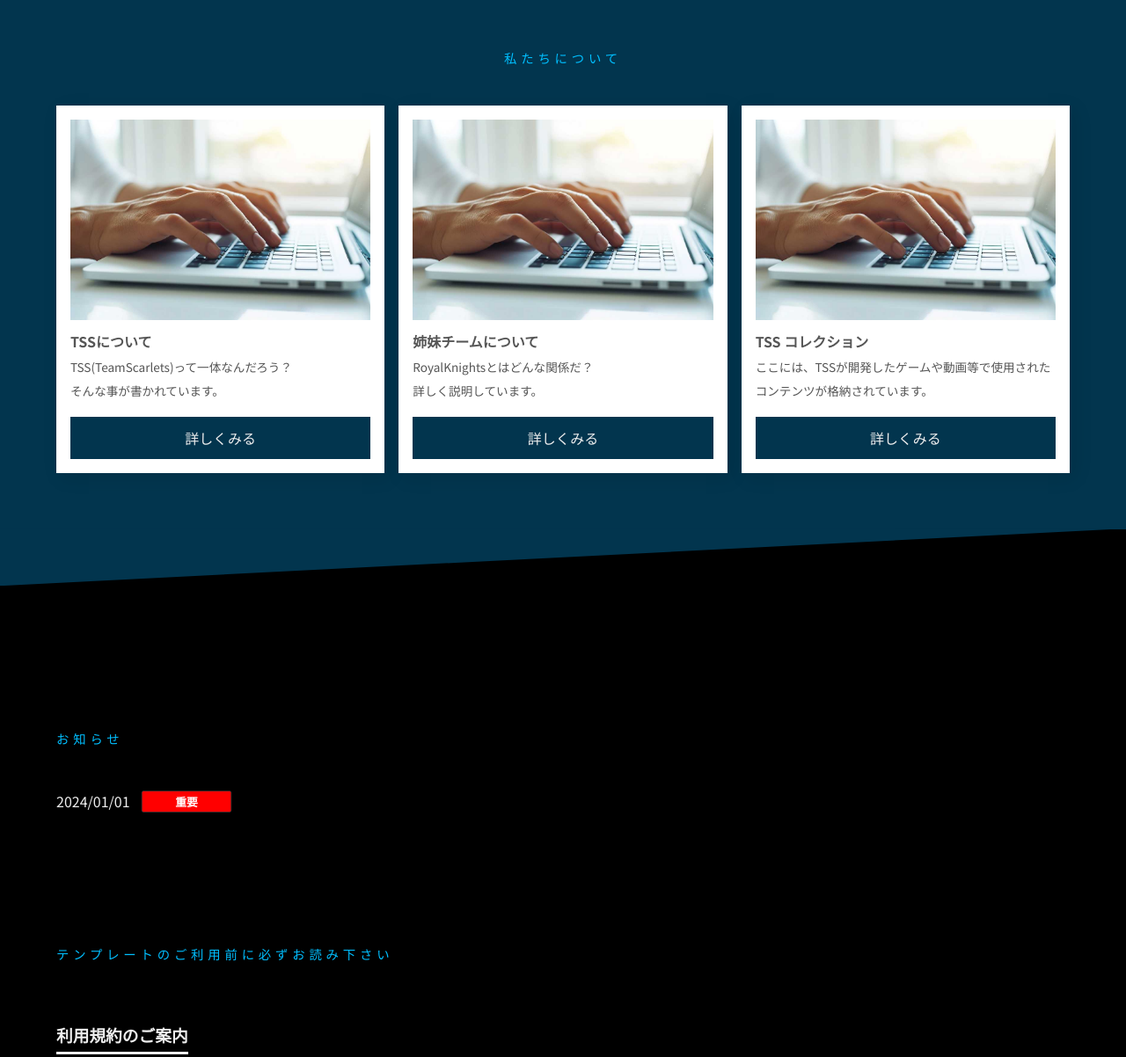
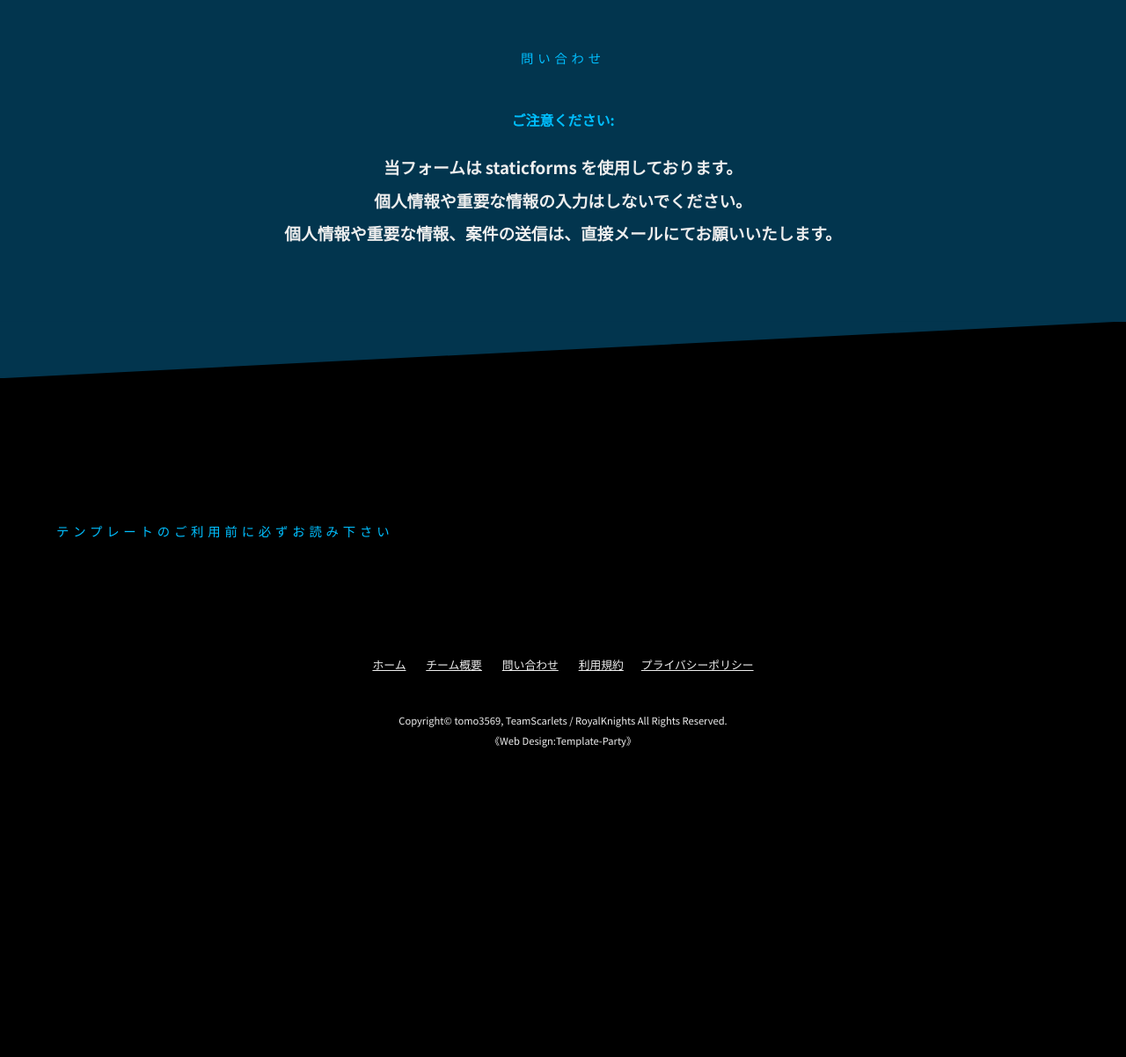
Before and after one commit to tomo3569/tss365_test, a plain HTML site: page form_text.html in a window 1280 px wide. Shown: the part 340-1542 px from the top of the page at 88% size. After the commit the page ends 1213 px from the top, so only its background shows below. Drawn offline with nearby package versions, Linux system fonts and the light colour scheme; some packages are replaced by stand-ins of ours; a script that the page names is missing; a web font is replaced by a local one.

Commit message:
Add files via upload

```diff
--- a/form_text.html
+++ b/form_text.html
@@ -47,87 +47,23 @@
 
 <section class="bg1">
 
-<h2 class="c"><span class="fade-in-text">Information</span><span class="hosoku">私たちについて</span></h2>
+<h2 class="c"><span class="fade-in-text">Cntact Us</span><span class="hosoku">問い合わせ</span></h2>
 
-<div class="list-grid1">
-
-<div class="list">
-<figure><img src="images/sample1.jpg" alt=""></figure>
-<div class="text">
-<h4>TSSについて</h4>
-<p>TSS(TeamScarlets)って一体なんだろう？
-<br>そんな事が書かれています。</p>
-</div>
-<p class="btn"><a href="about.html#TSS">詳しくみる</a></p>
-</div>
-
-<div class="list">
-<figure><img src="images/sample1.jpg" alt=""></figure>
-<div class="text">
-<h4>姉妹チームについて</h4>
-<p>RoyalKnightsとはどんな関係だ？
-	<br>詳しく説明しています。</p>
-</div>
-<p class="btn"><a href="about.html#RN">詳しくみる</a></p>
-</div>
-
-<div class="list">
-<figure><img src="images/sample1.jpg" alt=""></figure>
-<div class="text">
-<h4>TSS コレクション</h4>
-<p>ここには、TSSが開発したゲームや動画等で使用されたコンテンツが格納されています。</p>
-</div>
-<p class="btn"><a href="tss_collection.html">詳しくみる</a></p>
-</div>
-
-</div>
-<!--/.list-grid1-->
-
+<section class="c">
+<p>
+    <span>
+      <element class="red-big">ご注意ください:</span>
+        </element>
+            </p>
+<h1 class="left-align">
+  当フォームは staticforms を使用しております。<br>個人情報や重要な情報の入力はしないでください。<br>
+  個人情報や重要な情報、案件の送信は、直接メールにてお願いいたします。
+  </h1>
 </section>
-
-<section>
-
-<h2><span class="fade-in-text">What's New</span><span class="hosoku">お知らせ</span></h2>
-
-<dl class="new">
-<dt>2024/01/01<span class="icon-bg2">重要</span></dt>
-<!--<dt>2024/05/19<span>その他</span></dt>
-<dd>トップのスライドショーをcssスライドショーからjQuery+cssタイプに変更。</dd>
-<dt>2024/05/15<span>その他</span></dt>
-<dd>企業・ビジネス向け シンプル無料ホームページテンプレート tp_biz62公開。</dd>
-<dt>20XX/00/00<span class="icon-bg2">重要</span></dt>
-<dd>サンプルテキスト。サンプルテキスト。サンプルテキスト。</dd>
-<dt>20XX/00/00<span class="icon-bg1">サービス</span></dt>
-<dd>サンプルテキスト。サンプルテキスト。サンプルテキスト。</dd>
-<dt>20XX/00/00<span>その他</span></dt>
-<dd>サンプルテキスト。サンプルテキスト。サンプルテキスト。</dd>
-<dt>20XX/00/00<span>その他</span></dt>
-<dd>サンプルテキスト。サンプルテキスト。サンプルテキスト。サンプルテキスト。サンプルテキスト。サンプルテキスト。サンプルテキスト。サンプルテキスト。サンプルテキスト。サンプルテキスト。サンプルテキスト。サンプルテキスト。</dd>
-</dl>-->
-
-</section>
-
-<section>
-
-
-
 </section>
 
 <section>
 <h2><span class="fade-in-text">Read Me</span><span class="hosoku">テンプレートのご利用前に必ずお読み下さい</span></h2>
-
-<h3>利用規約のご案内</h3>
-<p>このテンプレートは、<a href="https://template-party.com/">Template Party</a>にて無料配布している『企業・ビジネス向け シンプル無料ホームページテンプレート tp_biz62』です。必ずダウンロード先のサイトの<a href="https://template-party.com/read.html">利用規約</a>をご一読の上でご利用下さい。</p>
-<p><strong class="color-check">HP最下部の著作表示『Web Design:Template-Party』は無断で削除しないで下さい。</strong><br>
-わざと見えなく加工する事も禁止です。</p>
-<p><strong class="color-check">下部の著作を外したい場合は</strong><br>
-<a href="https://template-party.com/">Template-Party</a>の<a href="https://template-party.com/member.html">ライセンス契約</a>を行う事でHP下部の著作を外す事ができます。</p>
-
-<h3>当テンプレートの詳しい使い方は</h3>
-<p><a href="about.html#about">こちらをご覧下さい。</a></p>
-<h2>ノーコードツールのご案内</h2>
-<p>htmlやcssの編集が難しい場合、<a href="https://q19cms.com/" target="_blank">クイックCMS</a>様のノーコードツール『まるごとホームページCMS』をお勧めいたします。管理画面にログインし、テキストや画像をアップロードするだけでサイトが完成します。無料で試せる試用版あり。（※サーバーはご自身で準備して頂く必要があります。）</p>
-<p><a href="https://q19cms.com/" target="_blank"><img src="https://template-party.com/images/banner/banner_marugoto.jpg" alt="クイックCMS"></a></p>
 
 </section>
 
```
